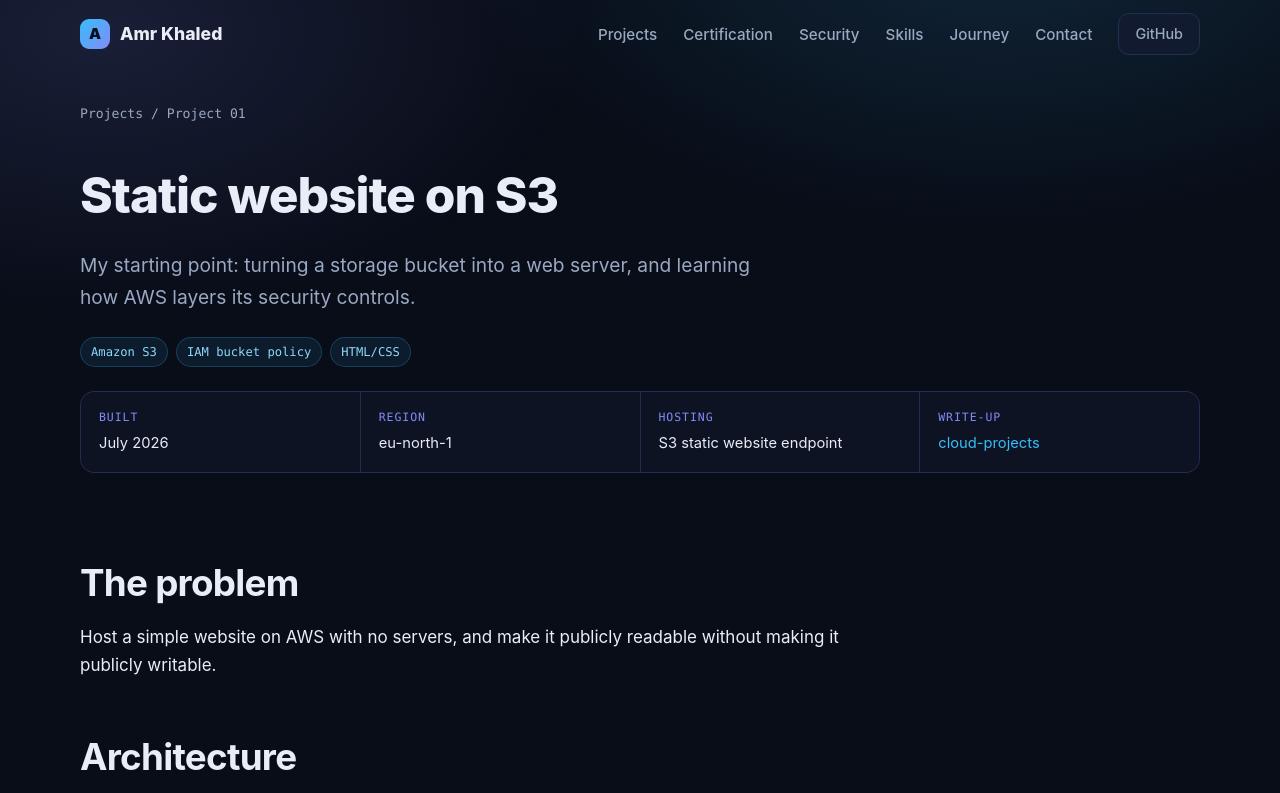
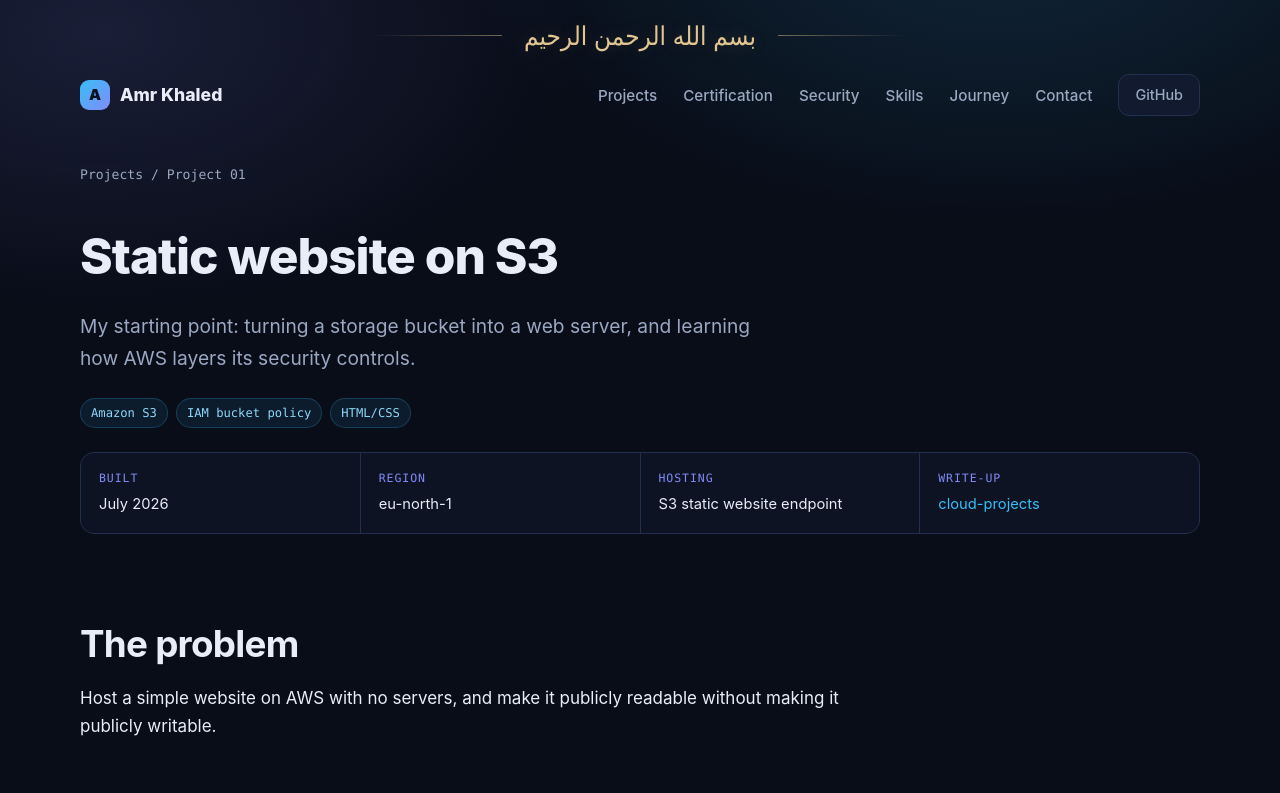
Before and after one commit to officialhunter2007-netizen/portfolio, a plain HTML site: page projects/project-1.html in a window 1280 px wide. Shown: the top 793 px of the page. Drawn offline with Linux system fonts and the light colour scheme.

Commit message:
site: add Bismillah header to all inner pages

```diff
--- a/projects/project-1.html
+++ b/projects/project-1.html
@@ -16,6 +16,7 @@
 <link rel="stylesheet" href="../assets/css/style.css?v=6">
 </head>
 <body>
+<div class="bismillah" lang="ar"><span>بسم الله الرحمن الرحيم</span></div>
 <a class="skip" href="#main">Skip to content</a>
 <header class="nav">
   <div class="container">
```
Also changed, not shown: projects/project-2.html (+1 -0 lines), projects/project-3.html (+1 -0 lines), projects/project-4.html (+1 -0 lines), projects/project-5.html (+1 -0 lines), projects/project-6.html (+1 -0 lines), projects/project-7.html (+1 -0 lines), security.html (+1 -0 lines).
